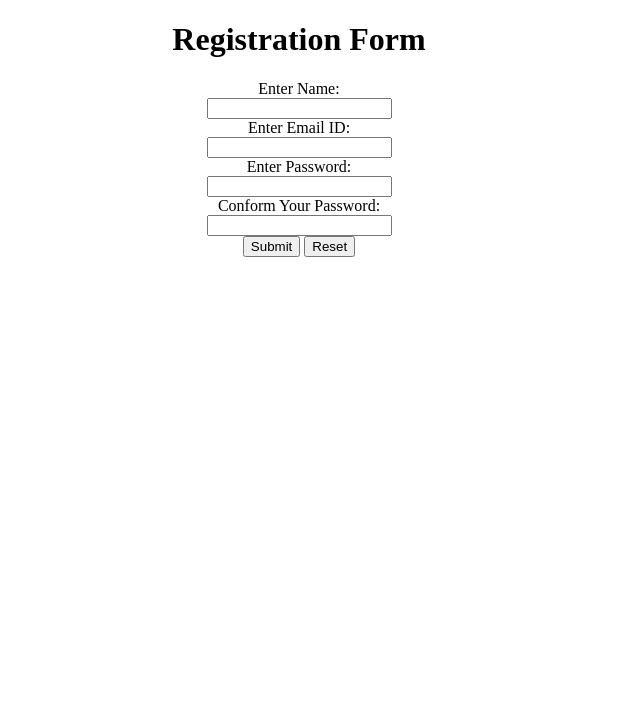
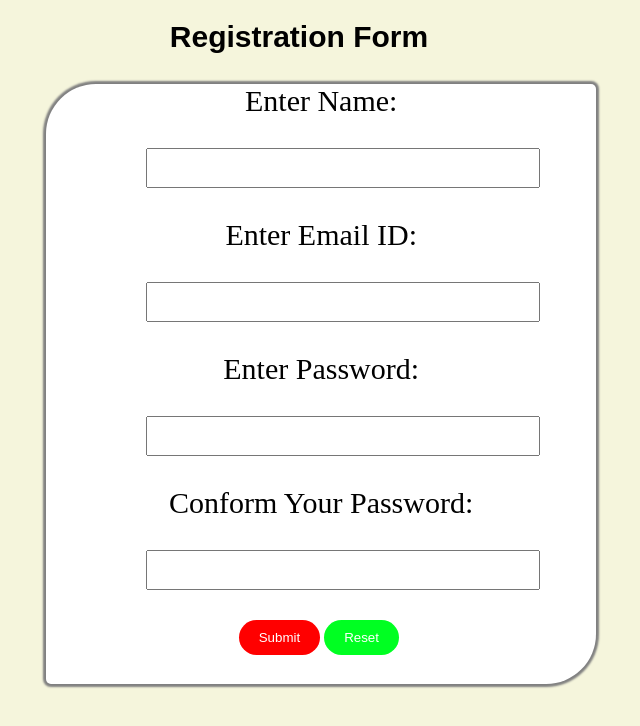
Before and after one commit to Tejaswiberad20/markdown, a plain HTML site: page index.html in a window 1280 px wide. Shown: the whole page, without its empty margins (341-981 px from the left). Drawn offline with Linux system fonts and the light colour scheme.

Commit message:
css added

```diff
--- a/index.html
+++ b/index.html
@@ -2,24 +2,69 @@
 <html>
 <head>
     <title>external css</title>
-    <link rel="stylesheet" href="style.css"/>
+    <style>
+        body{
+            background-color: beige;
+        }
+        .head{
+            text-align: center;
+            font-family: sans-serif;
+            font-size: 30px;
+        }
+        .f1{
+            background-color: #fff;
+            height: 600px;
+            width: 550px;
+            margin-left: 30%;
+            box-shadow:0 0 2px 3px gray;
+            border-radius: 50px 5px 50px 5px;
+        }
+        .text{
+            position: relative;
+            text-align: center;
+            font-size: 30px;
+        }
+        .box{
+            text-align: center;
+            margin-left: 100px;
+            font-size: 30px;
+        }
+        .submit{
+            background-color: red;
+            padding: 10px 20px;
+            box-shadow: red;
+            border: none;
+            margin-left: 35%;
+            border-radius: 50px;
+            color:#fff;
+            margin-top: 30px;
+        }
+        .reset{
+            background-color: rgb(0, 255, 34);
+            padding: 10px 20px;
+            box-shadow: rgb(5, 209, 39);
+            border: none;
+            border-radius: 50px;
+            color:#fff;
+        }
+        </style>
 </head>
-<body><center>
-    <h1>Registration Form</h1>
+<body>
+    <h1 class="head">Registration Form</h1>
     <div class="f1">
     <form class="form">
-        Enter Name:<br/>
-        <input type="text"name="name"/><br>
-        Enter Email ID:<br/>
-        <input type="text"name="name"/><br>
-        Enter Password:<br/>
-        <input type="password"name="password"/><br>
-        Conform Your Password:<br/>
-        <input type="password"name="password"/><br>
+        <p class="text">Enter Name:<br/></p>
+        <input type="text"name="name"class="box"/><br>
+        <p class="text">Enter Email ID:<br/></p>
+        <input type="text"name="name"class="box"><br>
+        <p class="text">Enter Password:<br/></p>
+        <input type="password"name="password"class="box"/><br>
+        <p class="text">Conform Your Password:<br/></p>
+        <input type="password"name="password"class="box"/><br>
         <input type="submit" name="submit" class="submit">
         <input type="submit" name="Reset" value="Reset" class="reset">
         </form>
         </div>
-        </center>
+
 </body>
 </html>
```
